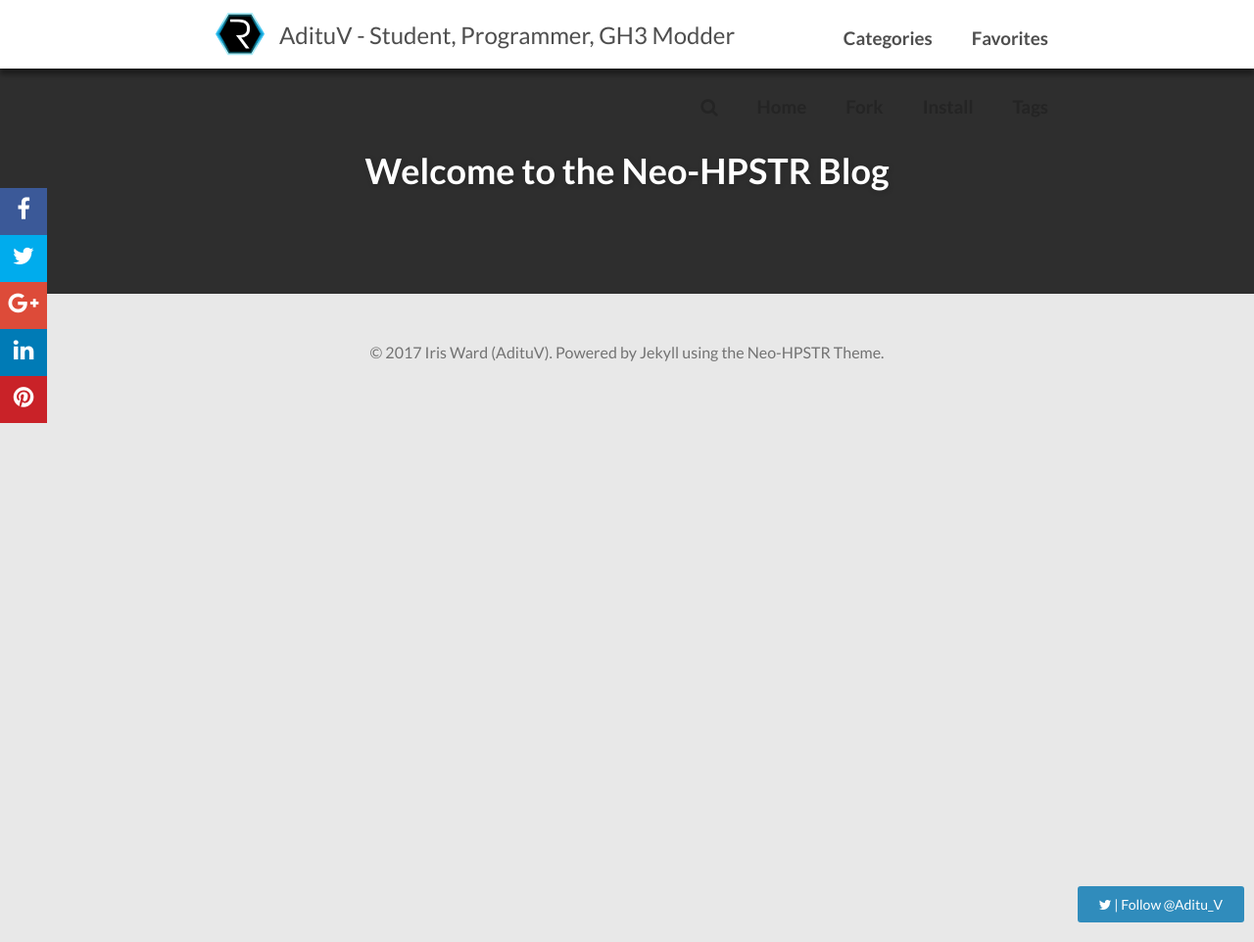
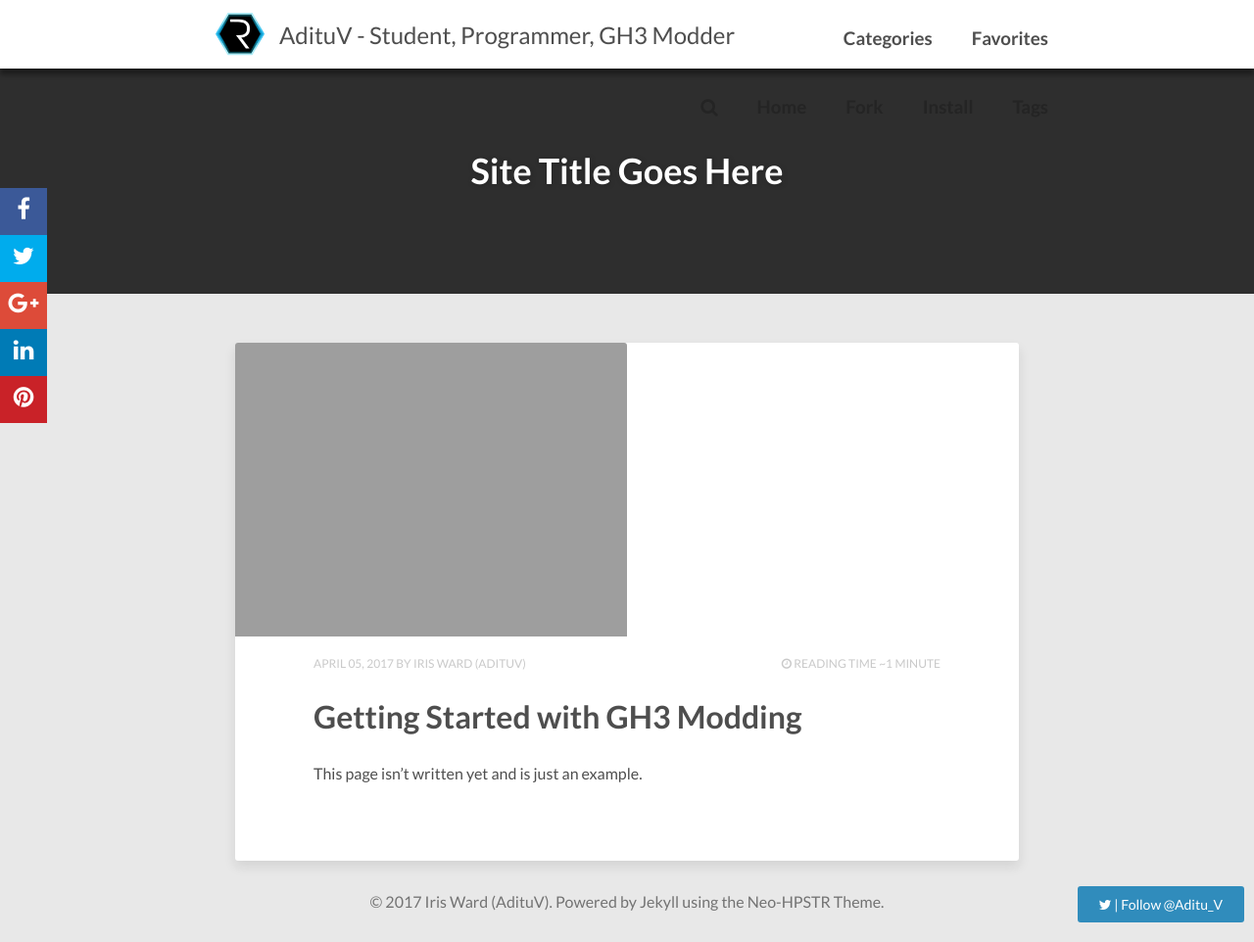
Before and after one commit to adituv/adituv-tech, a Jekyll site: the page built from index.html, in a window 1280 px wide and 962 px high. Shown: the whole window at 98% size. Built offline with Jekyll 4.4.1, drawn with Linux system fonts in a browser that asks for light colours; nearby versions of some CDN libraries; the list of posts is cut into pages by our own code; comment, search, counter and statistics services are not loaded.

Commit message:
Basic content filling

```diff
--- /dev/null
+++ b/_posts/2017-04-05-getting-started-with-gh3-modding.md
@@ -0,0 +1,12 @@
+---
+layout: post
+title: Getting Started with GH3 Modding
+description: A complete-basics tutorial on the modding tools available for Guitar Hero 3 and how to use them.
+modified: 2017-04-05
+categories: [guitarhero, tutorials]
+tags: [guitarhero, tutorials, queenbee, ghtcp, modding]
+image:
+    feature: modding-feature.jpg
+---
+
+This page isn't written yet and is just an example.
--- a/index.html
+++ b/index.html
@@ -1,8 +1,7 @@
 ---
 layout: home
-title: "Welcome to the Neo-HPSTR Blog"
+title: "Site Title Goes Here"
 description: "Describe this nonsense."
-tags: [Jekyll, theme, themes, responsive, blog, modern]
 comments: false
 ---
 
```
